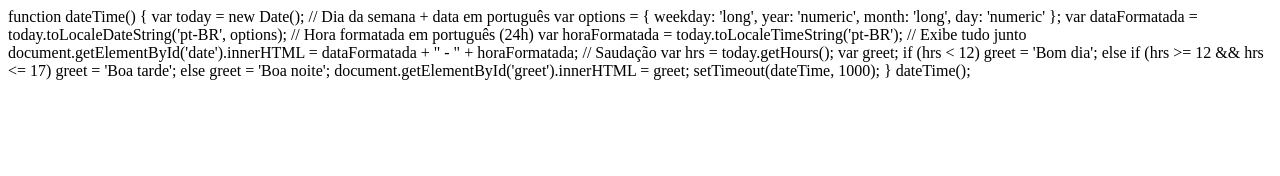
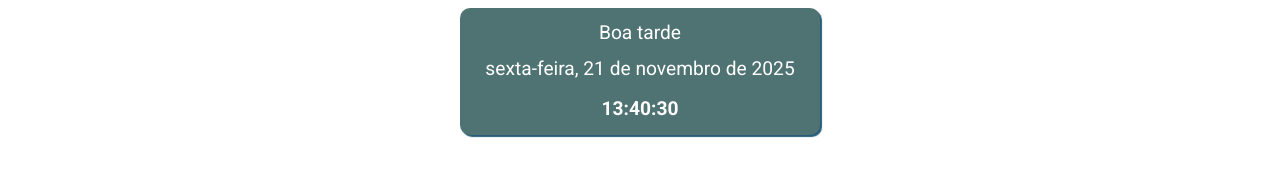
Before and after one commit to camilaamaralferreira01-sudo/notionn, a plain HTML site: page index.html in a window 1280 px wide. Drawn offline with Linux system fonts and the light colour scheme.

Commit message:
Update index.html

```diff
--- a/index.html
+++ b/index.html
@@ -1,3 +1,83 @@
+<!DOCTYPE html>
+<html lang="pt-BR">
+<head>
+    <meta charset="UTF-8">
+    <meta name="viewport" content="width=device-width, initial-scale=1.0">
+    <title>Relógio em Português</title>
+
+    <style>
+        body {
+            background-color: #fff;
+            line-height: 1.6;
+        }
+
+        h1 {
+            margin-top: 0;
+        }
+
+        .full-table {
+            display: table;
+            height: 100%;
+            width: 100%;
+        }
+
+        .table-cell {
+            display: table-cell;
+            vertical-align: middle;
+            text-align: center;
+        }
+
+        .card {
+            padding: 10px 25px 10px 25px;
+            border-radius: 10px;
+            background: #4f7372;
+            color: #fff;
+            display: inline-block;
+            box-shadow: 2px 2px 1px 0px #295C7B;
+        }
+
+        .card:hover {
+            margin-top: 2px;
+            box-shadow: none;
+        }
+
+        .clock {
+            display: inline-block;
+            font-family: 'Roboto', sans-serif;
+            font-weight: bold;
+            font-size: 1.2em;
+        }
+
+        .date {
+            display: block;
+            min-width: 250px;
+            font-family: 'Roboto', sans-serif;
+            font-size: 1.2em;
+            margin-bottom: 10px;
+        }
+
+        .greet {
+            min-width: 162px;
+            font-family: 'Roboto', sans-serif;
+            font-size: 1.2em;
+            margin-bottom: 5px;
+        }
+    </style>
+</head>
+<body>
+    <link href="https://fonts.googleapis.com/css?family=Lobster|Roboto:400,700" rel="stylesheet">
+
+    <div class="full-table">
+        <div class="table-cell">
+            <div class="card">
+                <div class="greet" id="greet"></div>
+                <div class="date" id="date"></div>
+                <div class="clock" id="clock"></div>
+            </div>
+        </div>
+    </div>
+
+    <script>
         function dateTime() {
             var today = new Date();
 
@@ -8,8 +88,9 @@ function dateTime() {
             // Hora formatada em português (24h)
             var horaFormatada = today.toLocaleTimeString('pt-BR');
 
-  // Exibe tudo junto
-  document.getElementById('date').innerHTML = dataFormatada + " - " + horaFormatada;
+            // Exibe data e hora juntos
+            document.getElementById('date').innerHTML = dataFormatada;
+            document.getElementById('clock').innerHTML = horaFormatada;
 
             // Saudação
             var hrs = today.getHours();
@@ -25,4 +106,8 @@ function dateTime() {
 
             setTimeout(dateTime, 1000);
         }
+
         dateTime();
+    </script>
+</body>
+</html>
```
Lines whose indentation alone changed are shown as unchanged.
